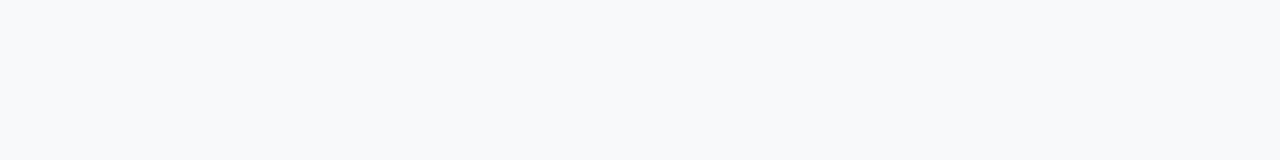
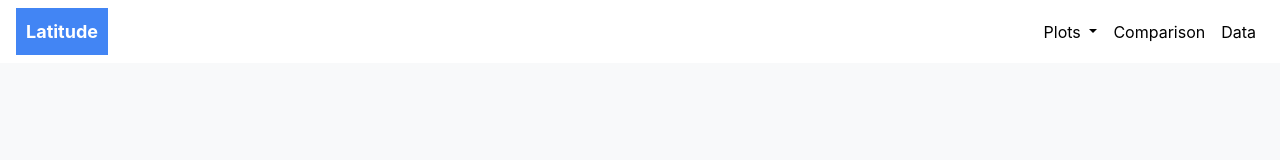
Before and after one commit to arlennav/WebVisualizationDashboard, a plain HTML site: page index.html in a window 1280 px wide. Drawn offline with nearby package versions, Linux system fonts and the light colour scheme.

Commit message:
2nd Initial commit

```diff
--- a/index.html
+++ b/index.html
@@ -19,12 +19,6 @@
     crossorigin="anonymous"></script>
   <script src="https://code.jquery.com/jquery-3.2.1.min.js"></script>
 
-
-</head>
-
-<body>
-
-  <div id="navbar-frame"></div>
   <script lang="javascript">
       var settings = {
           'cache': false,
@@ -40,11 +34,15 @@
       }
 
       $.ajax(settings).done(function (response) {
-          console.log(response);
+        $("#navbar-frame").html(response);
       });
 
     </script>
+</head>
 
+<body>
+
+  <div id="navbar-frame"></div>
   <div class="container">
     <div class="row">
       <div class="col-md-4">
```
